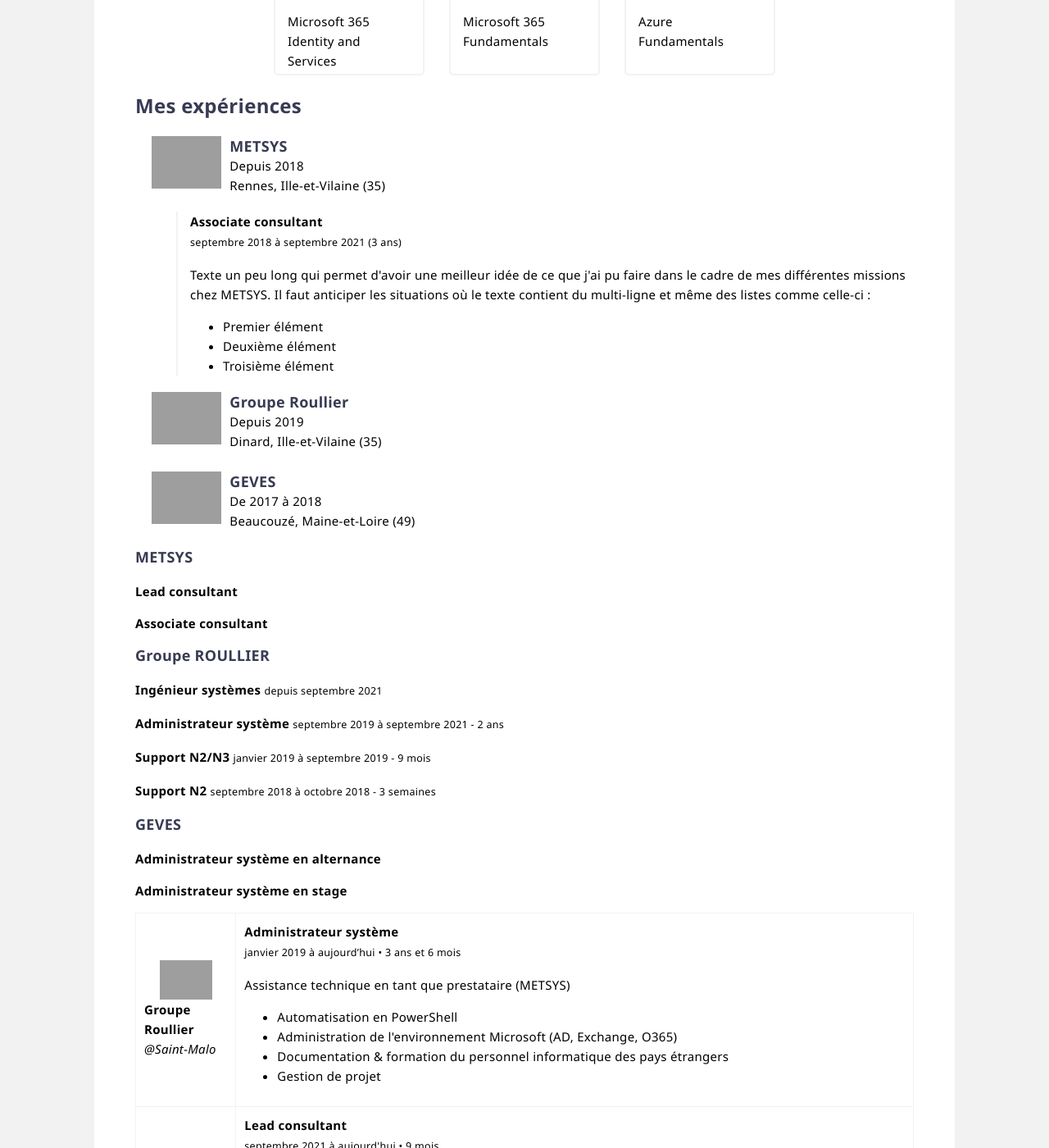
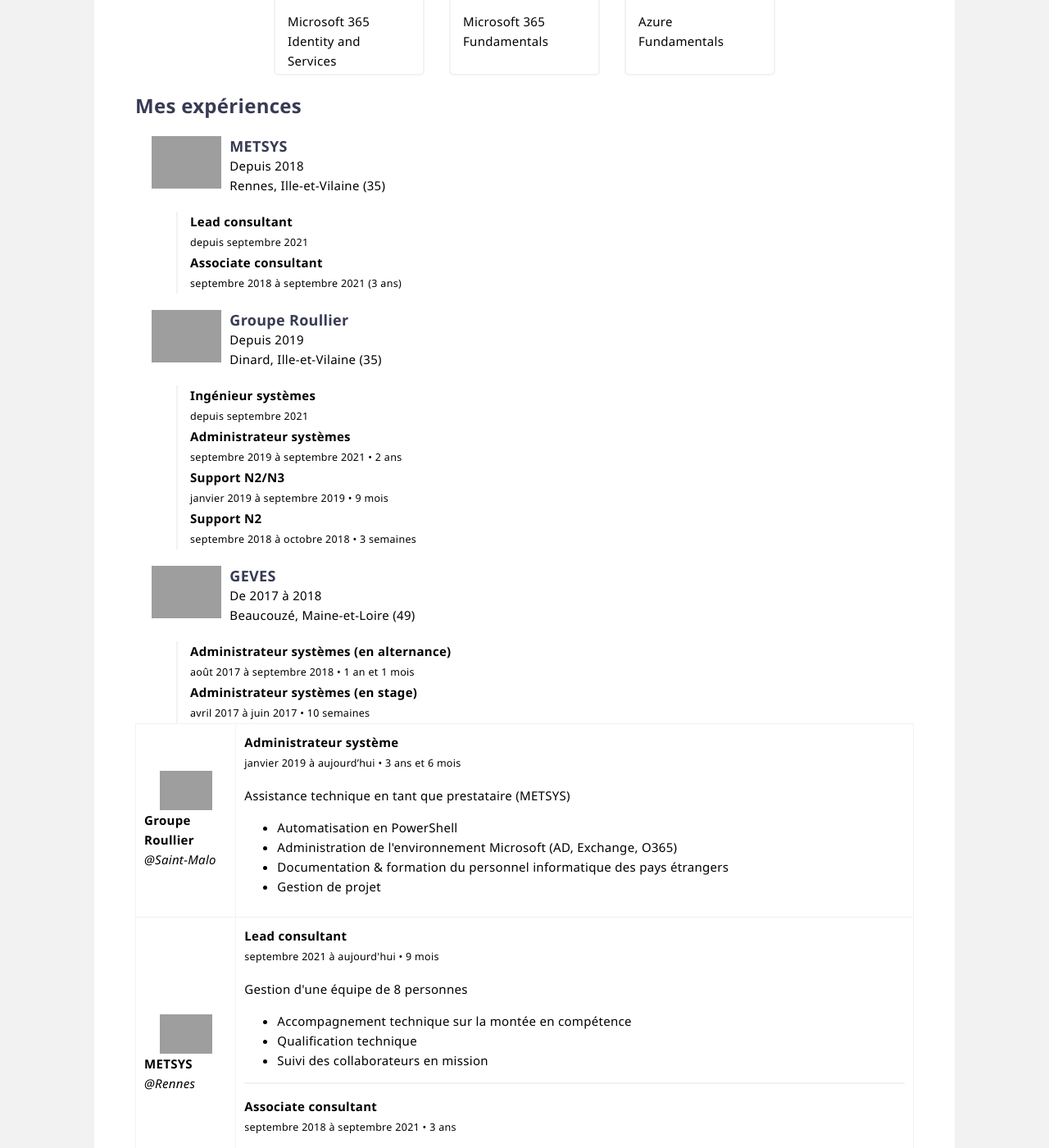
Before and after one commit to leobouard/leobouard.github.io, a Jekyll site: the page built from cv.md, in a window 1280 px wide and 1400 px high, scrolled down 599 px, cut to the strip 0-1400 px from the top of the window. Shown: the whole strip at 82% size. Built offline with Jekyll 4.4.1, drawn with Linux system fonts in a browser that asks for light colours; our own code applies the rules of GitHub Pages for plain Markdown files; grey boxes are pictures that could not be loaded.

Commit message:
Update cv.md

```diff
--- a/cv.md
+++ b/cv.md
@@ -50,14 +50,12 @@
         </div>
     </div>
     <div class="experience">
+        <b>Lead consultant</b><br>
+        <small>depuis septembre 2021</small>
+    </div>
+    <div class="experience">
         <b>Associate consultant</b><br>
         <small>septembre 2018 à septembre 2021 (3 ans)</small>
-        <p>Texte un peu long qui permet d'avoir une meilleur idée de ce que j'ai pu faire dans le cadre de mes différentes missions chez METSYS. Il faut anticiper les situations où le texte contient du multi-ligne et même des listes comme celle-ci :
-        <ul>
-            <li>Premier élément</li>
-            <li>Deuxième élément</li>
-            <li>Troisième élément</li>
-        </ul></p>
     </div>
     <!-- Groupe ROULLIER -->
     <div class="enterprise">
@@ -70,6 +68,22 @@
             <span>Dinard, Ille-et-Vilaine (35)</span>
         </div>
     </div>
+    <div class="experience">
+        <b>Ingénieur systèmes</b><br>
+        <small>depuis septembre 2021</small>
+    </div>
+    <div class="experience">
+        <b>Administrateur systèmes</b><br>
+        <small>septembre 2019 à septembre 2021 • 2 ans</small>
+    </div>
+    <div class="experience">
+        <b>Support N2/N3</b><br>
+        <small>janvier 2019 à septembre 2019 • 9 mois</small>
+    </div>
+    <div class="experience">
+        <b>Support N2</b><br>
+        <small>septembre 2018 à octobre 2018 • 3 semaines</small>
+    </div>
     <!-- GEVES -->
     <div class="enterprise">
         <div>
@@ -81,36 +95,15 @@
             <span>Beaucouzé, Maine-et-Loire (49)</span>
         </div>
     </div>
+    <div class="experience">
+        <b>Administrateur systèmes (en alternance)</b><br>
+        <small>août 2017 à septembre 2018 • 1 an et 1 mois</small>
+    </div>
+    <div class="experience">
+        <b>Administrateur systèmes (en stage)</b><br>
+        <small>avril 2017 à juin 2017 • 10 semaines</small>
+    </div>
 </div>
-
-### METSYS
-
-**Lead consultant**
-
-
-
-**Associate consultant**
-
-
-### Groupe ROULLIER
-
-<b>Ingénieur systèmes</b>
-<small>depuis septembre 2021</small>
-
-**Administrateur système**
-<small>septembre 2019 à septembre 2021 - 2 ans</small>
-
-**Support N2/N3**
-<small>janvier 2019 à septembre 2019 - 9 mois</small>
-
-**Support N2**
-<small>septembre 2018 à octobre 2018 - 3 semaines</small>
-
-### GEVES
-
-**Administrateur système en alternance**
-
-**Administrateur système en stage**
 
 
 <table class="CVtable"><tbody>
```
